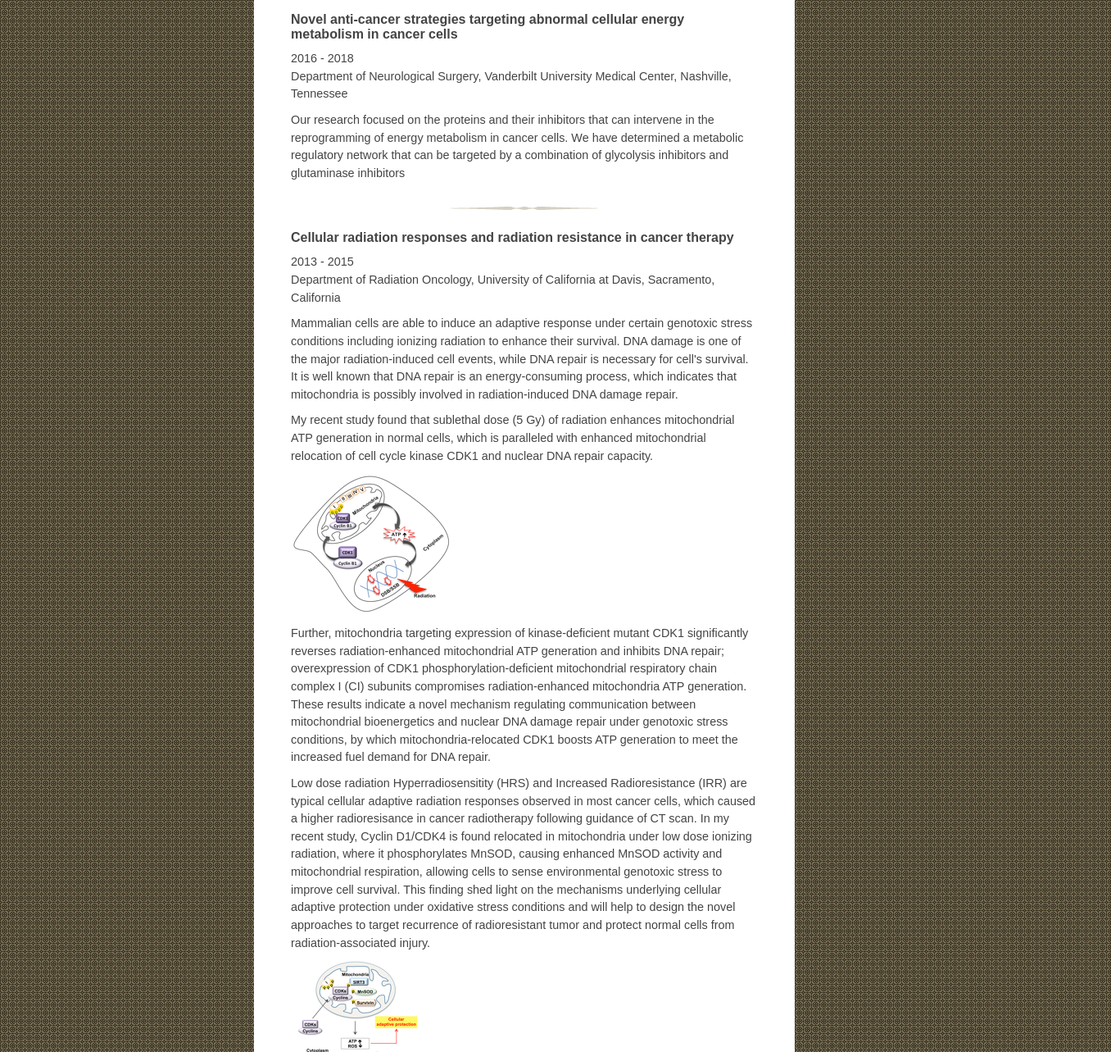
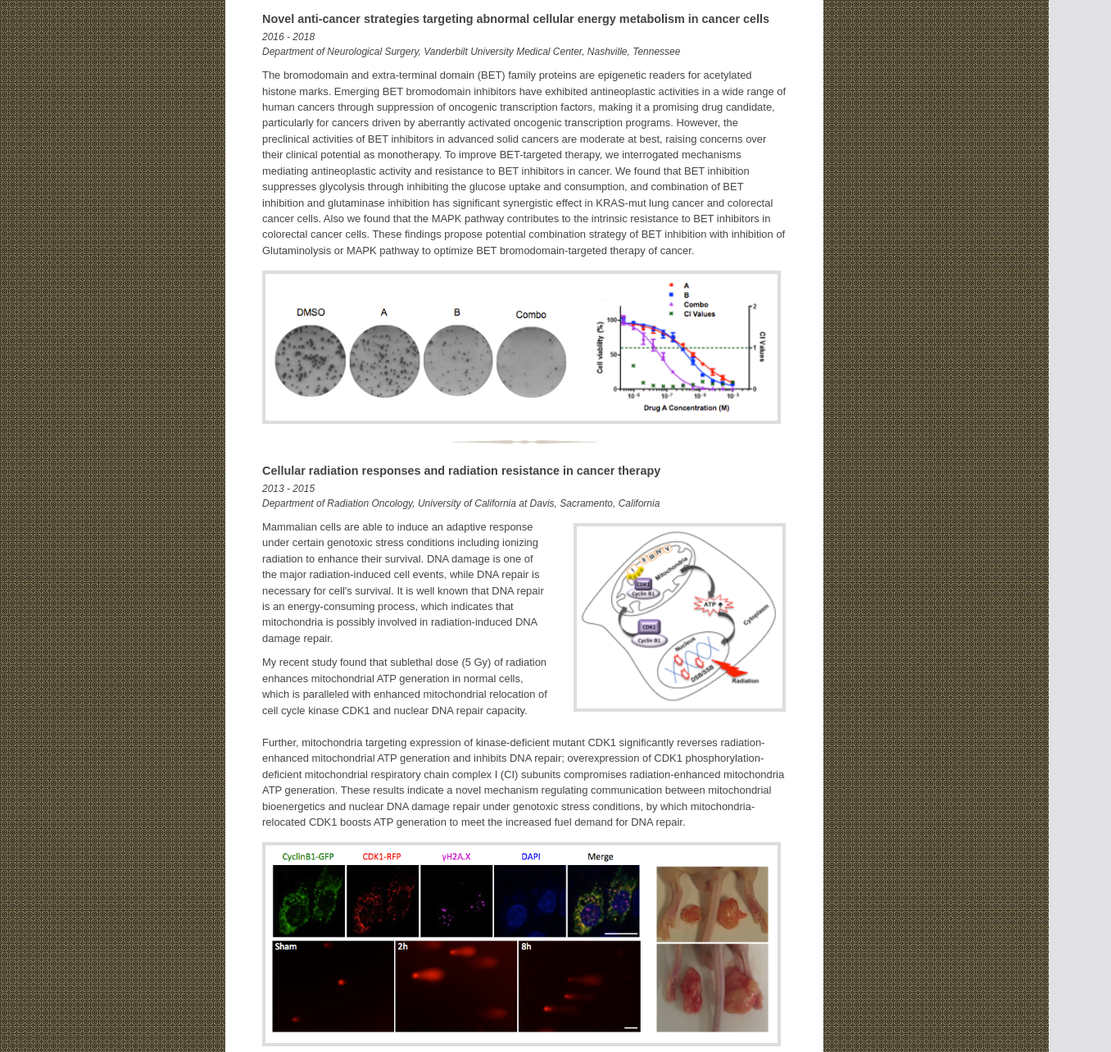
Before and after one commit to liliqin/research, a plain HTML site: page experience.html in a window 1280 px wide. Shown: the part 160-1443 px from the top of the page at 82% size, 1356 px wide, since content can reach past the window. Drawn offline with Linux system fonts and the light colour scheme.

Commit message:
vandy work

```diff
--- a/experience.css
+++ b/experience.css
@@ -21,10 +21,14 @@
 }
 #main .pic img {
 	padding:2px;
-	border: 4px solid #ddd;
+	border:4px solid #ddd;
 }
 #main .pic p.meta {
 	text-align:center;
+}
+
+#vandy .pic-1 img {
+	width:97%;
 }
 
 #main #ucd .pic-1 {
@@ -37,6 +41,9 @@
 #main #ucd .text-1 {
 	float:left;
 	width:350px;
+}
+#ucd .pic-4 img {
+	width: 97%;
 }
 #main #ucd .pic-2 {
 	float:right;
@@ -61,7 +68,9 @@
 #main #ucd .pic-3 img {
 	width:95%;
 }
-
+#ucd .pic-5 img {
+	width: 97%;
+}
 #main #cis .text-1 {
 	float:left;
 	width:310px;
--- a/experience.html
+++ b/experience.html
@@ -7,7 +7,7 @@
 	<link rel="shortcut icon" href="./images/favicon.png">
 	<link rel="icon" href="./images/favicon.png" type="image/png">
 	<link rel="stylesheet" type="text/css" href="./style.css">
-	<link rel="stylesheet" type="text/css" href="./statement.css">
+	<link rel="stylesheet" type="text/css" href="./experience.css">
 	<title>Lili Qin - Research Experience</title>
 </head>
 <body>
@@ -30,8 +30,12 @@
 	<div id="vandy">
 		<h1>Novel anti-cancer strategies targeting abnormal cellular energy metabolism in cancer cells</h1>
 		<p class="meta">2016 - 2018 <br />Department of Neurological Surgery, Vanderbilt University Medical Center, Nashville, Tennessee</p>
-		<div class="text">
-			<p>Our research focused on the proteins and their inhibitors that can intervene in the reprogramming of energy metabolism in cancer cells. We have determined a metabolic regulatory network that can be targeted by a combination of glycolysis inhibitors and glutaminase inhibitors </p>
+		<div class="text text-1">
+			<p>The bromodomain and extra-terminal domain (BET) family proteins are epigenetic readers for acetylated histone marks. Emerging BET bromodomain inhibitors have exhibited antineoplastic activities in a wide range of human cancers through suppression of oncogenic transcription factors, making it a promising drug candidate, particularly for cancers driven by aberrantly activated oncogenic transcription programs. However, the preclinical activities of BET inhibitors in advanced solid cancers are moderate at best, raising concerns over their clinical potential as monotherapy. To improve BET-targeted therapy, we interrogated mechanisms mediating antineoplastic activity and resistance to BET inhibitors in cancer. We found that BET inhibition suppresses glycolysis through inhibiting the glucose uptake and consumption, and combination of BET inhibition and glutaminase inhibition has significant synergistic effect in KRAS-mut lung cancer and colorectal cancer cells. Also we found that the MAPK pathway contributes to the intrinsic resistance to BET inhibitors in colorectal cancer cells. These findings propose potential combination strategy of BET inhibition with inhibition of Glutaminolysis or MAPK pathway to optimize
+				BET bromodomain-targeted therapy of cancer. </p>
+		</div>
+		<div class="pic pic-1">
+			<a href="./images/vandy.png" target="_blank"><img src="./images/vandy.png" /></a>
 		</div>
 	</div>
 	<div class="divider">
@@ -51,6 +55,9 @@
 		<div class="text">
 			<p>Further, mitochondria targeting expression of kinase-deficient mutant CDK1 significantly reverses radiation-enhanced mitochondrial ATP generation and inhibits DNA repair; overexpression of CDK1 phosphorylation-deficient mitochondrial respiratory chain complex I (CI) subunits compromises radiation-enhanced mitochondria ATP generation. These results indicate a novel mechanism regulating communication between mitochondrial bioenergetics and nuclear DNA damage repair under genotoxic stress conditions, by which mitochondria-relocated CDK1 boosts ATP generation to meet the increased fuel demand for DNA repair. </p>
 		</div>
+		<div class="pic pic-4 right">
+			<a href="./images/ucdavis-4.png" target="_blank"><img src="./images/ucdavis-4.png" /></a>
+		</div>
 		<div class="text text-2">
 			<p>Low dose radiation Hyperradiosensitity (HRS) and Increased Radioresistance (IRR) are typical cellular adaptive radiation responses observed in most cancer cells, which caused a higher radioresisance in cancer radiotherapy following guidance of CT scan. In my recent study, Cyclin D1/CDK4 is found relocated in mitochondria under low dose ionizing radiation, where it phosphorylates MnSOD, causing enhanced MnSOD activity and mitochondrial respiration, allowing cells to sense environmental genotoxic stress to improve cell survival. This finding shed light on the mechanisms underlying cellular adaptive protection under oxidative stress conditions and will help to design the novel approaches to target recurrence of radioresistant tumor and protect normal cells from radiation-associated injury. </p>
 		</div>
@@ -67,6 +74,9 @@
 		<div class="clear"></div>
 		<div class="text">
 			<p>Actually, We found that mitochondrial ATP generation is altered in the FIR-surviving cells compared to their parental cells, and that another single dose of sublethal dose of radiation increased the mitochondrial ATP level in FIR-surviving colon cancer cells, providing evidence that the FIR-surviving stem-like cancer cells may also shift their energy production from glycolysis to mitochondrial oxidative phosphorylation. The elucidation of the mechanisms underlying the regulation of mitochondrial energy metabolism of these radioresistant cells will help to develop the new strategies and targets to improve the outcome of cancer radiation therapy.</p>
+		</div>
+		<div class="pic pic-5 right">
+			<a href="./images/ucdavis-5.png" target="_blank"><img src="./images/ucdavis-5.png" /></a>
 		</div>
 		<div class="text">
 			<p><em>Contributions</em>:</p>
```
Also changed, not shown: images/ucdavis-4.png (added), images/ucdavis-5.png (added), images/vandy.png (added).
